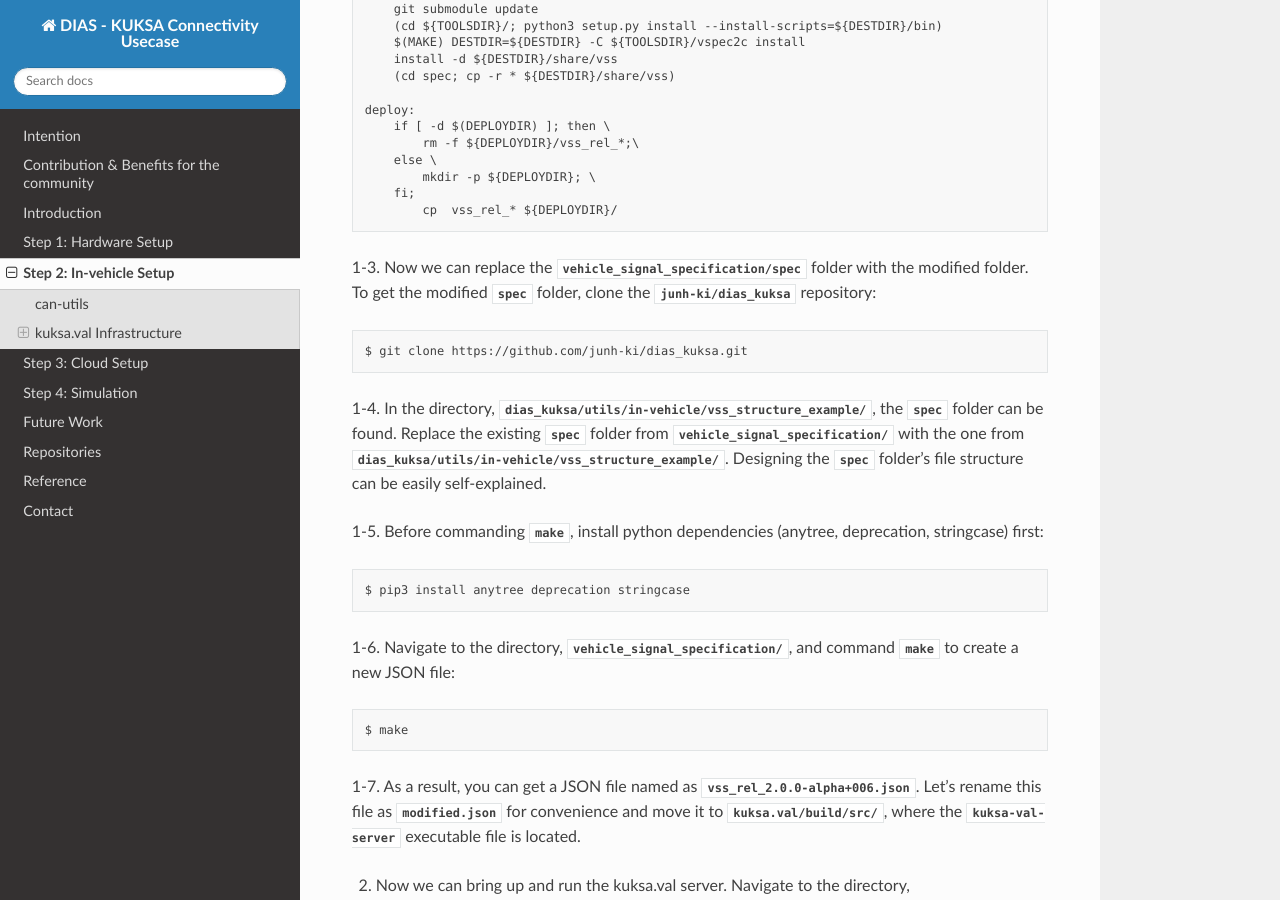
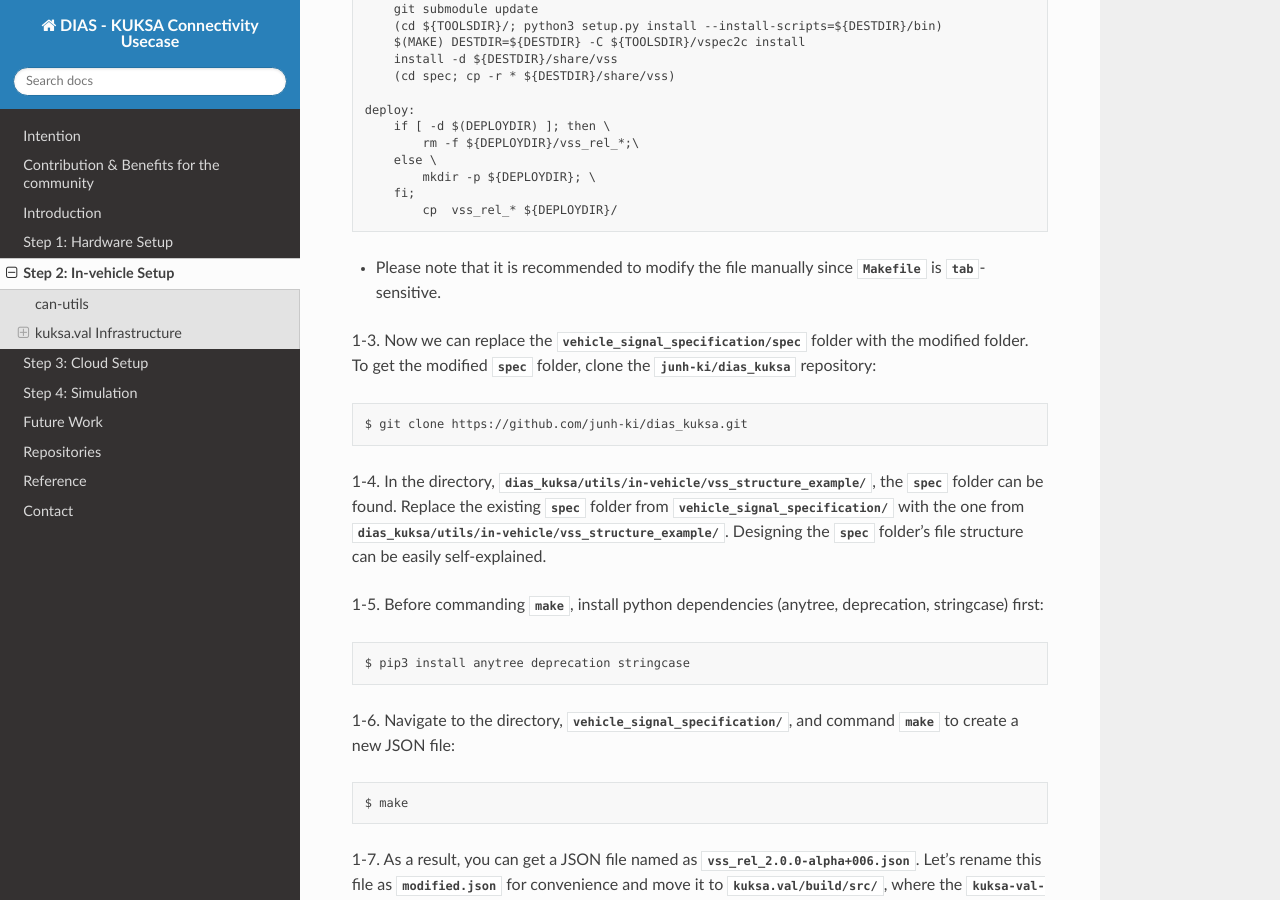
Before and after one commit to junh-ki/dias_kuksa_doc, a Sphinx documentation site: the page built from docs/source/contents/invehicle.rst, in a window 1280 px wide and 900 px high, scrolled down 3676 px. Built offline with Sphinx 7.4.7 and the Read the Docs theme 2.0.0, drawn with Linux system fonts in a browser that asks for light colours; formulas are drawn with MathJax 3; cross-references to code outside the pages are shown as plain code.

Commit message:
minor note

```diff
--- a/docs/source/contents/invehicle.rst
+++ b/docs/source/contents/invehicle.rst
@@ -137,6 +137,8 @@
             mkdir -p ${DEPLOYDIR}; \
         fi;
             cp  vss_rel_* ${DEPLOYDIR}/
+
+* Please note that it is recommended to modify the file manually since `Makefile` is `tab`-sensitive.
 
 1-3. Now we can replace the `vehicle_signal_specification/spec` folder with the modified folder. To get the modified `spec` folder, clone the `junh-ki/dias_kuksa` repository::
 
```
